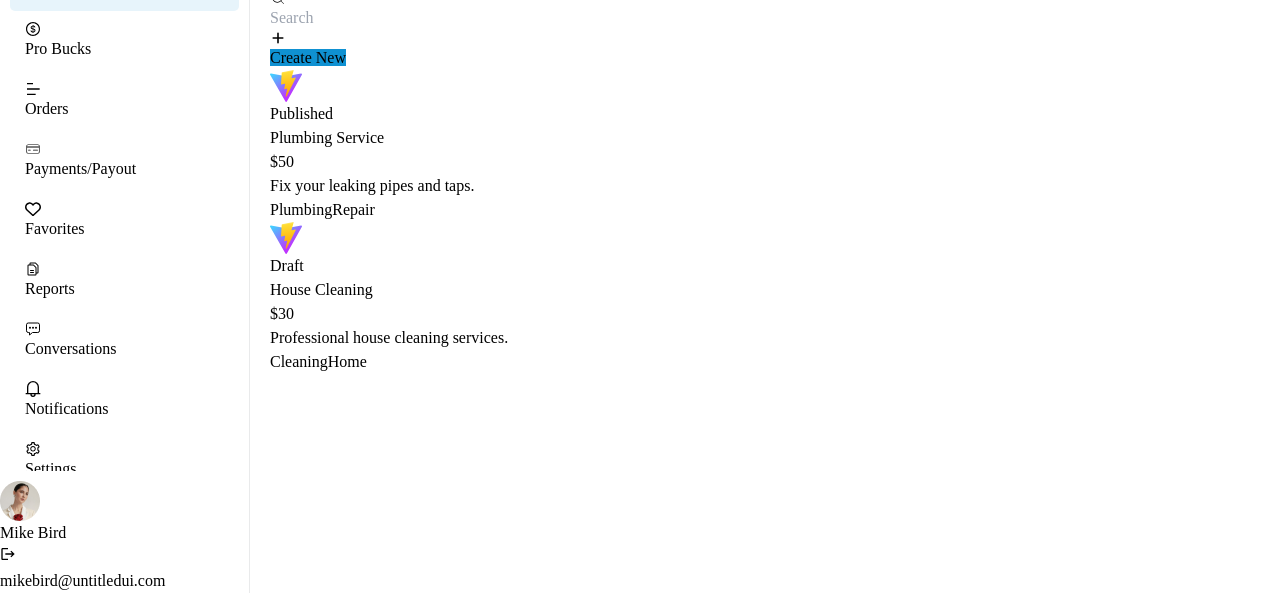
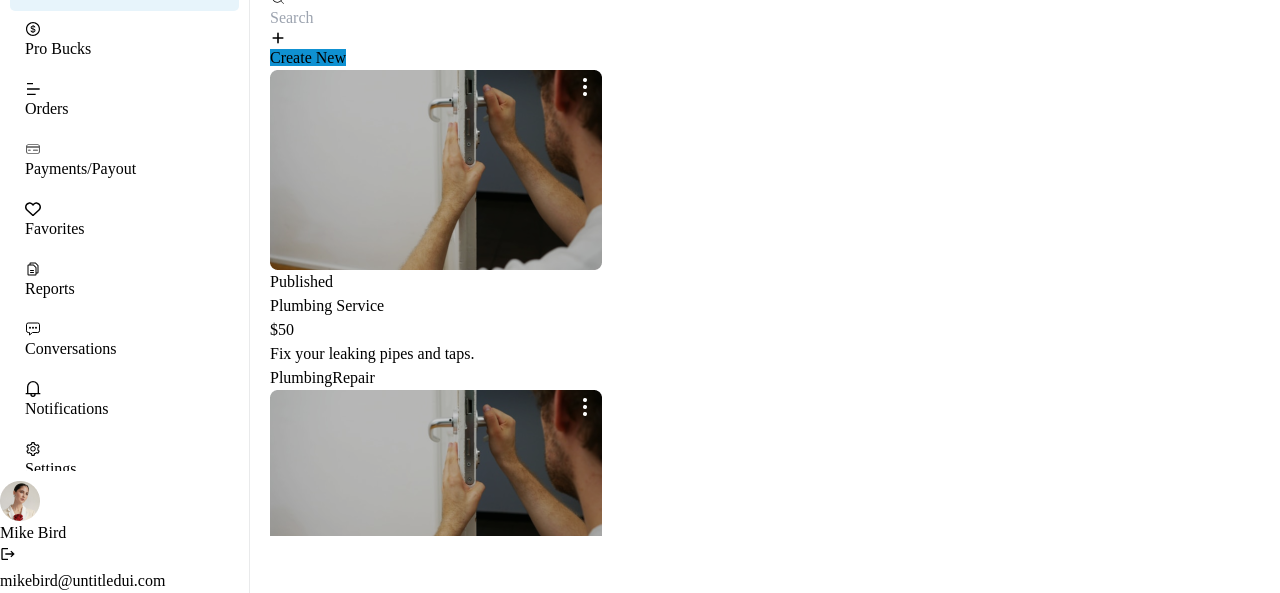
Before and after one commit to shakaib-fabtechsol/HomeServicePhase2, a React (Vite) app: page /provider/services in a window 1280 px wide. Shown: the part 942-1535 px from the top of the page. Built offline with nearby package versions, Linux system fonts and the light colour scheme.

Commit message:
service box

```diff
--- a/src/Components/ServiceBox.jsx
+++ b/src/Components/ServiceBox.jsx
@@ -1,12 +1,12 @@
 import React from "react";
 
 function ServiceBox({ tags = [], image, publish, title, price, description }) {
-  const defaultimg = "/vite.svg";
+  const defaultimg = "/service1.png";
   const imageToShow = image || defaultimg;
 
   return (
     <div className="border px-3 py-3 rounded-lg">
-      <div className="border px-3 py-3 rounded-lg">
+      <div>
         <img
           src={imageToShow}
           alt="Service Image"
```
Also changed, not shown: public/service1.png (added).
